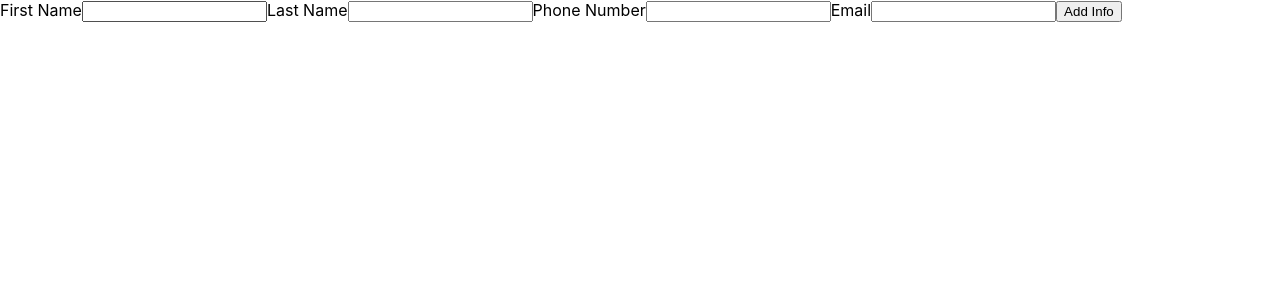
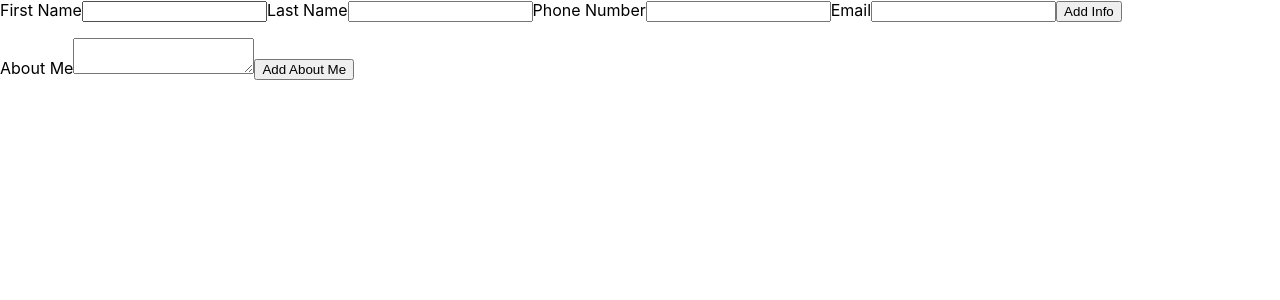
Before and after one commit to Chris-Wagg/TOP-React-CV, a React (Create React App) app in the folder cv-project/: page / in a window 1280 px wide. Shown: the top 300 px of the page. Built offline with nearby package versions, Linux system fonts and the light colour scheme.

Commit message:
about me components boiler plate added

```diff
--- a/cv-project/src/App.js
+++ b/cv-project/src/App.js
@@ -1,6 +1,12 @@
 import React from 'react'
 import AddPersonalInfo from './Components/AddPersonalInfo'
+import AddAboutMe from './Components/AddAboutMe'
 
 export default function App() {
-	return <AddPersonalInfo />
+	return (
+		<>
+			<AddPersonalInfo />
+			<AddAboutMe />
+		</>
+	)
 }
--- /dev/null
+++ b/cv-project/src/Components/About Me Components/DisplayAboutMe.jsx
@@ -0,0 +1,9 @@
+export default function DisplayAboutMe(props) {
+	const { aboutMeText } = props
+
+	return (
+		<>
+			<div>{aboutMeText}</div>
+		</>
+	)
+}
--- /dev/null
+++ b/cv-project/src/Components/AddAboutMe.jsx
@@ -0,0 +1,54 @@
+import React, { Component } from 'react'
+
+import DisplayAboutMe from './About Me Components/DisplayAboutMe'
+
+class AddAboutMe extends Component {
+	constructor() {
+		super()
+		this.state = {
+			aboutMeText: { text: '' },
+		}
+	}
+
+	handleChangeAboutMe = (e) => {
+		this.setState({
+			aboutMeText: {
+				text: e.target.value,
+			},
+		})
+	}
+
+	onSubmitAboutMe = (e) => {
+		e.preventDefault()
+		this.setState({
+			aboutMeText: { text: '' },
+		})
+	}
+
+	render() {
+		const { aboutMeText } = this.state
+		return (
+			<>
+				<div>
+					<form>
+						<label htmlFor="aboutMeInput">About Me</label>
+						<textarea
+							onChange={this.handleChangeAboutMe}
+							id="aboutMe"
+							value={aboutMeText.text}
+							name="aboutMeTextArea"
+						>
+							This is placeholder text
+						</textarea>
+						<button type="submit" onClick={this.onSubmitAboutMe}>
+							Add About Me
+						</button>
+					</form>
+					<DisplayAboutMe aboutMeText={aboutMeText.text} />
+				</div>
+			</>
+		)
+	}
+}
+
+export default AddAboutMe
--- a/cv-project/src/Components/AddPersonalInfo.jsx
+++ b/cv-project/src/Components/AddPersonalInfo.jsx
@@ -1,7 +1,7 @@
 import React, { Component } from 'react'
 import uniqid from 'uniqid'
+
 import DisplayEmail from './Personal info display components/DisplayEmail'
-
 import DisplayFirstName from './Personal info display components/DisplayFirstName'
 import DisplayLastName from './Personal info display components/DisplayLastName'
 import DisplayPhone from './Personal info display components/DisplayPhone'
```
